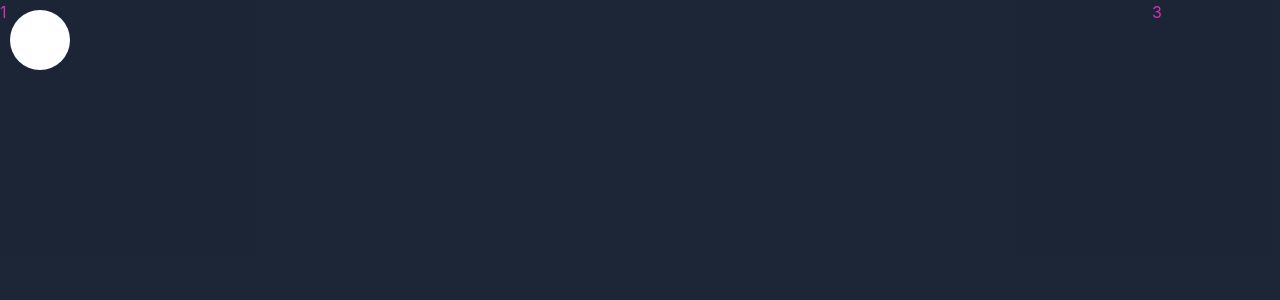
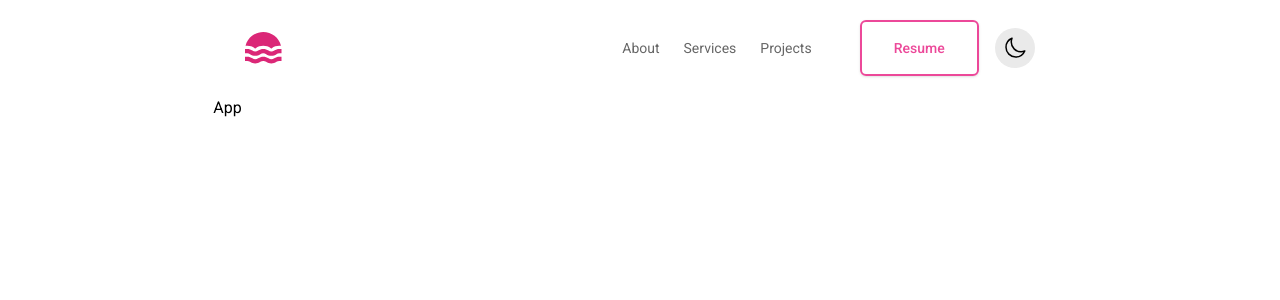
Before and after one commit to keelviinn/portfolio_kelvin, a Next.js app: page / in a window 1280 px wide. Shown: the top 300 px of the page. Built offline with nearby package versions, Linux system fonts and the light colour scheme.

Commit message:
dark mode button

```diff
--- /dev/null
+++ b/components/Layout/index.tsx
@@ -0,0 +1,23 @@
+import Head from 'next/head';
+import { Navigation } from '../Navigation';
+
+interface LayoutProps {
+  children: React.ReactNode;
+}
+
+export const Layout = ({ children }: LayoutProps) => {
+  return (
+    <>
+      <Head>
+        <title>Kelvin Oliveira</title>
+        <meta name="description" content="Portifolio Kelvin Oliveira" />
+      </Head>
+      <div className='min-h-screen flex flex-col'>
+        <Navigation />
+        <main>
+          {children}
+        </main>
+      </div>
+    </>
+  );
+};
--- a/components/Navigation/index.tsx
+++ b/components/Navigation/index.tsx
@@ -1,3 +1,4 @@
+import { useTheme } from "next-themes";
 import { NextComponentType } from "next";
 import { motion } from "framer-motion";
 import { Transition } from "@tailwindui/react";
@@ -59,18 +60,70 @@ const NavItem = ({ href, children, isMobile, onClick }: any) => {
 };
 
 export const Navigation: NextComponentType = () => {
+  const { systemTheme, theme, setTheme } = useTheme();
   const [isOpen, setIsOpen] = useState(false);
+
   const handleHamburgerClick = () => setIsOpen(!isOpen);
+
+  const ThemeChange = () => {
+    const currentTheme = theme === "system" ? systemTheme : theme;
+
+    if (currentTheme === "dark") {
+      return (
+        <button
+          onClick={() => setTheme("light")}
+          className="bg-gray-200 dark:bg-gray-800 rounded-full p-2"
+        >
+          <svg
+            xmlns="http://www.w3.org/2000/svg"
+            fill="none"
+            viewBox="0 0 24 24"
+            stroke-width="1.5"
+            stroke="currentColor"
+            className="w-6 h-6"
+          >
+            <path
+              stroke-linecap="round"
+              stroke-linejoin="round"
+              d="M12 3v2.25m6.364.386l-1.591 1.591M21 12h-2.25m-.386 6.364l-1.591-1.591M12 18.75V21m-4.773-4.227l-1.591 1.591M5.25 12H3m4.227-4.773L5.636 5.636M15.75 12a3.75 3.75 0 11-7.5 0 3.75 3.75 0 017.5 0z"
+            />
+          </svg>
+        </button>
+      );
+    } else {
+      return (
+        <button
+          onClick={() => setTheme("dark")}
+          className="bg-gray-200 dark:bg-gray-800 rounded-full p-2"
+        >
+          <svg
+            xmlns="http://www.w3.org/2000/svg"
+            fill="none"
+            viewBox="0 0 24 24"
+            stroke-width="1.5"
+            stroke="currentColor"
+            className="w-6 h-6"
+          >
+            <path
+              stroke-linecap="round"
+              stroke-linejoin="round"
+              d="M21.752 15.002A9.718 9.718 0 0118 15.75c-5.385 0-9.75-4.365-9.75-9.75 0-1.33.266-2.597.748-3.752A9.753 9.753 0 003 11.25C3 16.635 7.365 21 12.75 21a9.753 9.753 0 009.002-5.998z"
+            />
+          </svg>
+        </button>
+      );
+    }
+  };
 
   const variants = {
     open: { opacity: 1, x: 0 },
     closed: { opacity: 0, x: "100%" },
-  }
+  };
 
   return (
     <header
       aria-label="Site Header"
-      className="bg-white dark:bg-slate-800 fixed w-full"
+      className="bg-white dark:bg-slate-800 w-full"
     >
       <div className="mx-auto max-w-screen-xl px-4 sm:px-6 lg:px-8">
         <div className="flex h-24 items-center justify-between">
@@ -145,6 +198,8 @@ export const Navigation: NextComponentType = () => {
                 </Link>
               </div>
 
+              <ThemeChange />
+
               <div className="block md:hidden">
                 <button
                   onClick={handleHamburgerClick}
--- a/package.json
+++ b/package.json
@@ -12,10 +12,12 @@
     "@tailwindui/react": "^0.1.1",
     "framer-motion": "^7.6.1",
     "next": "12.3.1",
+    "next-themes": "^0.2.1",
     "react": "18.2.0",
     "react-dom": "18.2.0"
   },
   "devDependencies": {
+    "@tailwindcss/typography": "^0.5.7",
     "@types/node": "18.11.3",
     "@types/react": "18.0.21",
     "@types/react-dom": "18.0.6",
--- a/pages/_app.tsx
+++ b/pages/_app.tsx
@@ -1,9 +1,17 @@
-import '../styles/globals.css'
-import '../styles/nav.css'
-import type { AppProps } from 'next/app'
+import "../styles/globals.css";
 
-function MyApp({ Component, pageProps }: AppProps) {
-  return <Component {...pageProps} />
+import { ThemeProvider } from "next-themes";
+import type { AppProps } from "next/app";
+import { Layout } from "../components/Layout";
+
+function MyApp({ Component, pageProps: { ...pageProps } }: AppProps) {
+  return (
+    <ThemeProvider attribute="class">
+      <Layout>
+        <Component {...pageProps} />
+      </Layout>
+    </ThemeProvider>
+  );
 }
 
-export default MyApp
+export default MyApp;
--- /dev/null
+++ b/pages/_document.tsx
@@ -0,0 +1,19 @@
+import { Html, Head, Main, NextScript } from 'next/document';
+
+export default function Document() {
+  return (
+    <Html lang="en">
+      <Head>
+        <meta charSet="utf-8" />
+        <link rel="shortcut icon" href="/favicon.ico" />
+        <link rel="preconnect" href="https://fonts.googleapis.com" />
+        <link rel="preconnect" href="https://fonts.gstatic.com" crossOrigin="true" />
+        <link href="https://fonts.googleapis.com/css2?family=Roboto:wght@100;300;400;500;700;900&display=swap" rel="stylesheet" />
+      </Head>
+      <body>
+        <Main />
+        <NextScript />
+      </body>
+    </Html>
+  );
+}
--- a/pages/index.tsx
+++ b/pages/index.tsx
@@ -1,24 +1,11 @@
 import type { NextPage } from "next";
-import Head from "next/head";
-import Image from "next/image";
 import { Nav } from "../components/Nav";
-import { Navigation } from "../components/Navigation";
-import { Introduction } from "../modules/Introduction";
-import styles from "../styles/Home.module.css";
 
 const Home: NextPage = () => {
   return (
-    <>
-      {/* <Navigation /> */}
-      <Nav />
-      <div className="min-h-screen flex bg-slate-800/90">
-      <div className="item w-32 h-screen">1</div>
-        <div className="item w-auto h-screen flex-auto">
-          {/* <Introduction /> */}
-        </div>
-      <div className="item w-32 h-screen">3</div>
-      </div>
-    </>
+    <div>
+      App
+    </div>
   );
 };
 
--- a/styles/globals.css
+++ b/styles/globals.css
@@ -2,17 +2,17 @@
 @tailwind components;
 @tailwind utilities;
 
+@layer base {
+  body {
+    @apply md:w-2/3 mx-auto;
+  }
+}
+
 html,
 body {
   padding: 0;
-  margin: 0;
-  width: 100vw;
-  height: 100vh;
-  color: rgb(207, 51, 181);
-  background: #0f0f0f;
   overflow: hidden;
-  font-family: -apple-system, BlinkMacSystemFont, Segoe UI, Roboto, Oxygen,
-    Ubuntu, Cantarell, Fira Sans, Droid Sans, Helvetica Neue, sans-serif;
+  font-family: 'Roboto', sans-serif;
 }
 
 a {
@@ -28,8 +28,4 @@ a {
   html {
     color-scheme: dark;
   }
-  body {
-    color: rgb(207, 51, 181);
-    background: #0f0f0f;
-  }
 }
--- a/tailwind.config.js
+++ b/tailwind.config.js
@@ -1,12 +1,104 @@
 /** @type {import('tailwindcss').Config} */
+const { spacing, fontFamily } = require('tailwindcss/defaultTheme');
+
 module.exports = {
   content: [
     "./pages/**/*.{js,ts,jsx,tsx}",
     "./components/**/*.{js,ts,jsx,tsx}",
     "./modules/**/*.{js,ts,jsx,tsx}",
+    "./layouts/**/*.{js,ts,jsx,tsx}",
   ],
+  darkMode: "class",
   theme: {
-    extend: {},
+    extend: {
+      colors: {
+        'blue-opaque': 'rgb(13 42 148 / 18%)',
+        gray: {
+          0: '#fff',
+          100: '#fafafa',
+          200: '#eaeaea',
+          300: '#999999',
+          400: '#888888',
+          500: '#666666',
+          600: '#444444',
+          700: '#333333',
+          800: '#222222',
+          900: '#111111'
+        }
+      },
+      fontFamily: {
+        sans: ['Roboto', ...fontFamily.sans]
+      },
+      typography: (theme) => ({
+        DEFAULT: {
+          css: {
+            color: theme('colors.gray.700'),
+            a: {
+              color: theme('colors.blue.500'),
+              '&:hover': {
+                color: theme('colors.blue.700')
+              },
+              code: { color: theme('colors.blue.400') }
+            },
+            'h2,h3,h4': {
+              'scroll-margin-top': spacing[32]
+            },
+            thead: {
+              borderBottomColor: theme('colors.gray.200')
+            },
+            code: { color: theme('colors.pink.500') },
+            'blockquote p:first-of-type::before': false,
+            'blockquote p:last-of-type::after': false
+          }
+        },
+        dark: {
+          css: {
+            color: theme('colors.gray.200'),
+            a: {
+              color: theme('colors.blue.400'),
+              '&:hover': {
+                color: theme('colors.blue.600')
+              },
+              code: { color: theme('colors.blue.400') }
+            },
+            blockquote: {
+              borderLeftColor: theme('colors.gray.700'),
+              color: theme('colors.gray.300')
+            },
+            'h2,h3,h4': {
+              color: theme('colors.gray.100'),
+              'scroll-margin-top': spacing[32]
+            },
+            hr: { borderColor: theme('colors.gray.700') },
+            ol: {
+              li: {
+                '&:before': { color: theme('colors.gray.500') }
+              }
+            },
+            ul: {
+              li: {
+                '&:before': { backgroundColor: theme('colors.gray.500') }
+              }
+            },
+            strong: { color: theme('colors.gray.100') },
+            thead: {
+              th: {
+                color: theme('colors.gray.100')
+              },
+              borderBottomColor: theme('colors.gray.600')
+            },
+            tbody: {
+              tr: {
+                borderBottomColor: theme('colors.gray.700')
+              }
+            }
+          }
+        }
+      })
+    },
   },
-  plugins: [],
+  variants: {
+    typography: ['dark']
+  },
+  plugins: [require('@tailwindcss/typography')],
 }
```
Also changed, not shown: 1 other file (tests, documents, lock files or other folders).
